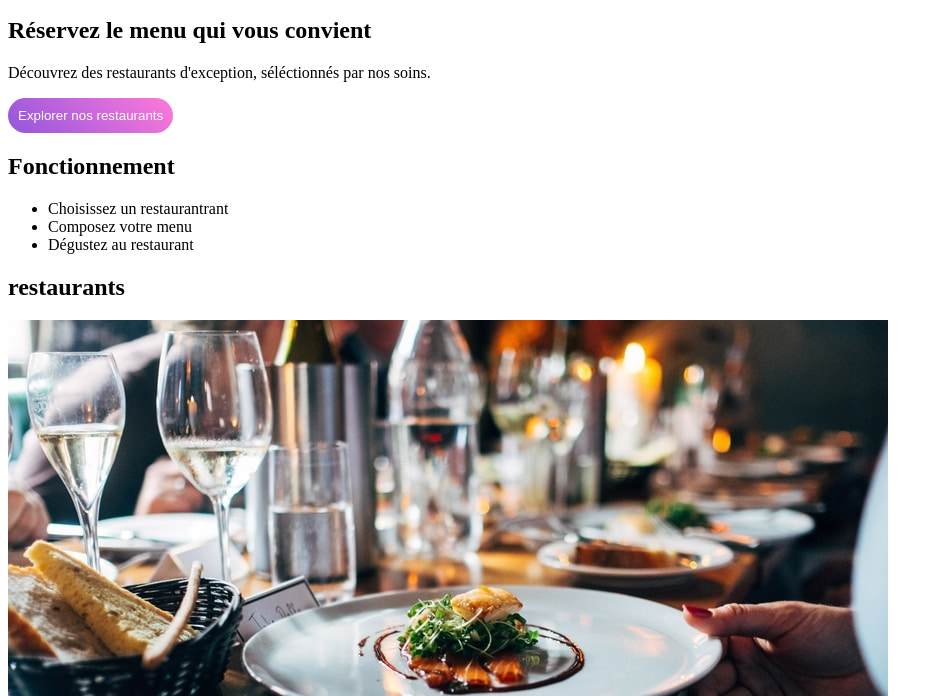
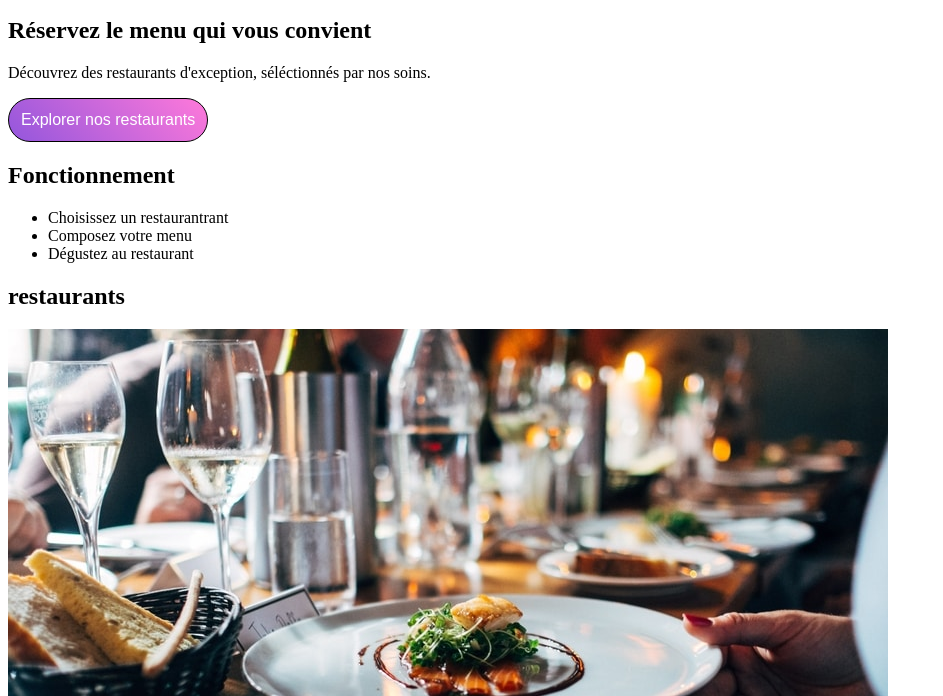
Before and after one commit to AdrienBriaux/AdrienBriaux_3_26042021, a plain HTML site: page index.html in a window 1280 px wide. Shown: the part 104-800 px from the top of the page, without its empty margins (0-943 px from the left). Drawn offline with Linux system fonts and the light colour scheme.

Commit message:
test sass

```diff
--- a/sass/Composants/_boutons.scss
+++ b/sass/Composants/_boutons.scss
@@ -1,7 +1,8 @@
 .explore__btn {
-    background   : linear-gradient(45deg, $color_primaire, $color-secondaire);
+    background   : linear-gradient(45deg, $color-primaire, $color-secondaire);
     border-radius: 90px;
-    color: white;
-    padding: 10px;
-    border: 0;
+    color        : white;
+    padding      : 12px;
+    border       : 1px solid black;
+    font-size: 11px;
 }
--- a/sass/Utils/_variables.scss
+++ b/sass/Utils/_variables.scss
@@ -1,3 +1,3 @@
-$color_primaire: #9356DC;
+$color-primaire  : #9356DC;
 $color-secondaire: #FF79DA;
-$color-tertiaire: #99E2D0;
+$color-tertiaire : #99E2D0;
```
Also changed, not shown: package.json (deleted, +0 -19 lines), sass/main.css, 1 other file.
